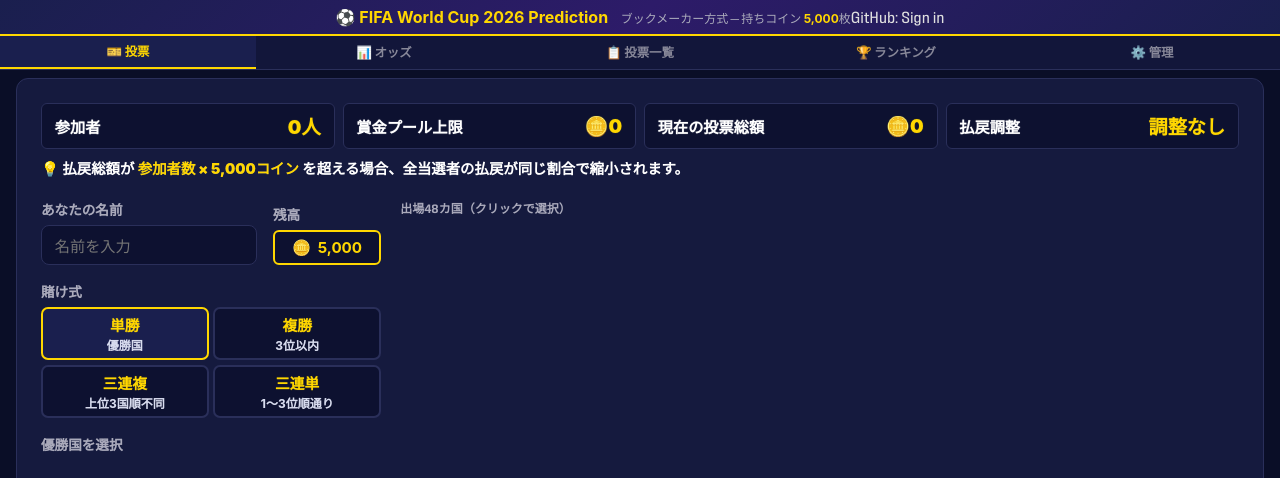
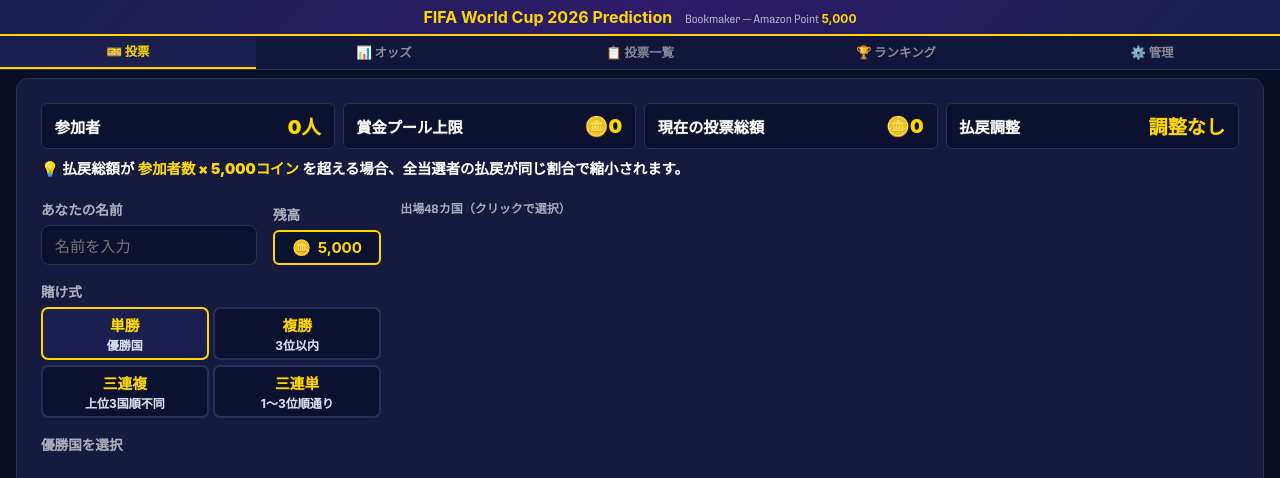
Before and after one commit to ryomizu1710/wc2026-prediction, a website: page public/index.html in a window 1280 px wide. Shown: the top 478 px of the page. Drawn offline with Linux system fonts and the light colour scheme; no server answers; a web font is replaced by a local one.

Commit message:
Jun 8, 2026, 9:47 PM

```diff
--- a/public/index.html
+++ b/public/index.html
@@ -41,8 +41,8 @@
 <body>
   <header>
     <div class="header-inner">
-      <h1>⚽ FIFA World Cup 2026 Prediction</h1>
-      <p class="subtitle">ブックメーカー方式 ─ 持ちコイン <span id="headerBalance">5,000</span>枚</p>GitHub: Sign in
+      <h1>FIFA World Cup 2026 Prediction</h1>
+      <p class="subtitle">Bookmaker ─ Amazon Point <span id="headerBalance">5,000</span></p>
     </div>
   </header>
 
```
